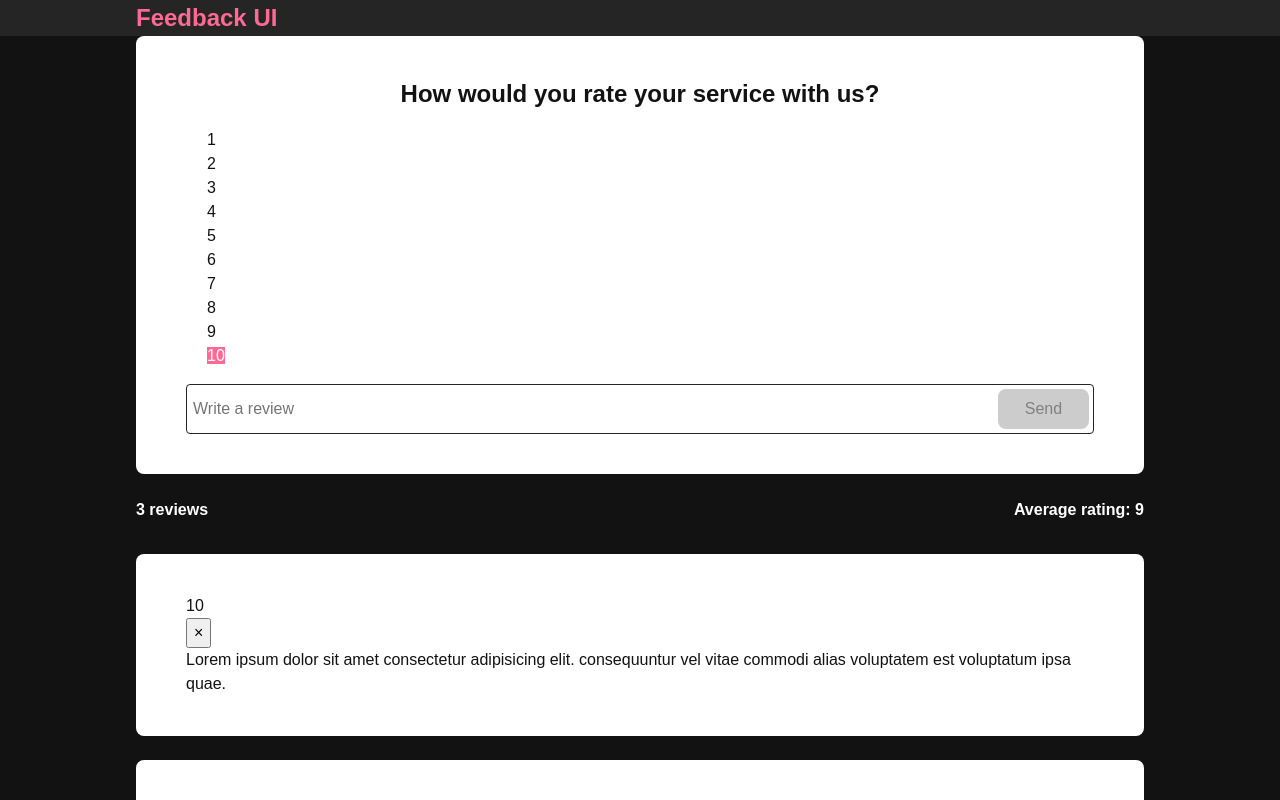
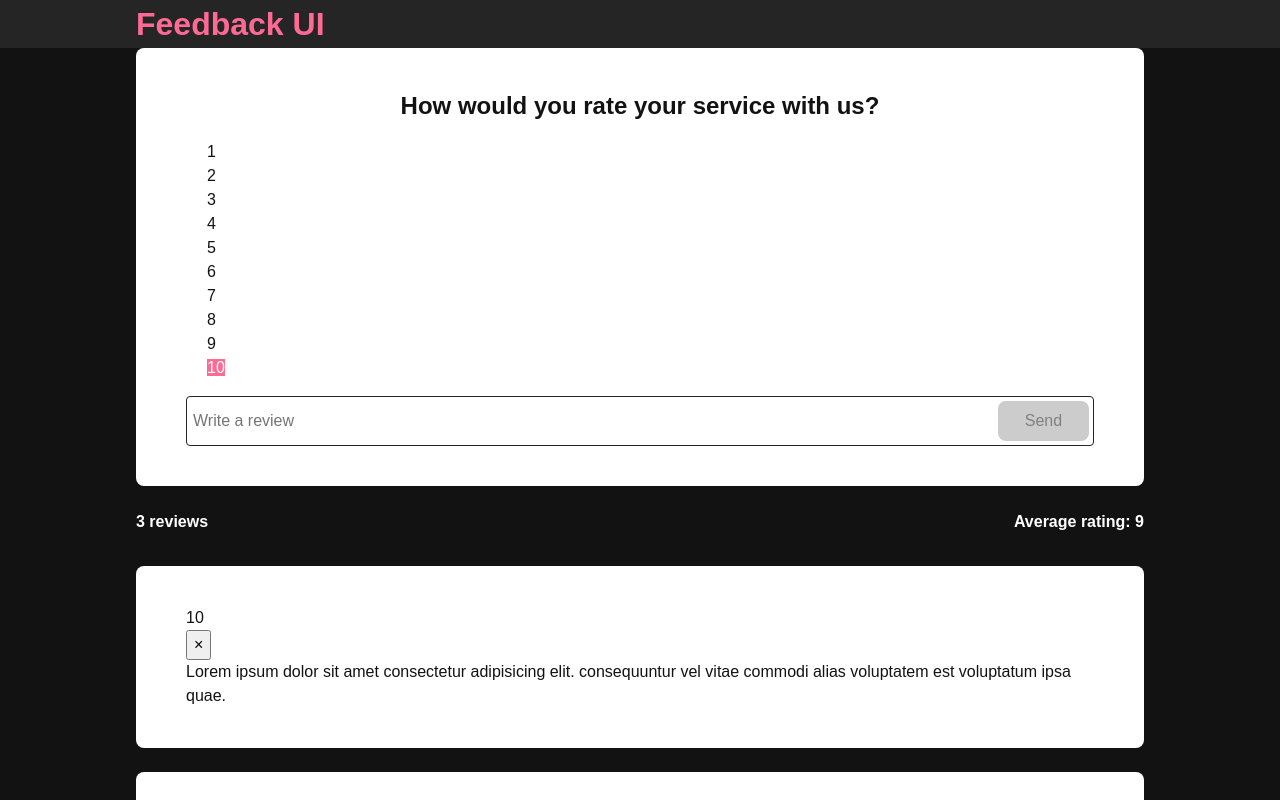
Before and after one commit to uxmoon/feedback-app, a React (Create React App) app: page / in a window 1280 px wide. Shown: the top 800 px of the page. Built offline with nearby package versions, Linux system fonts and the light colour scheme.

Commit message:
Fix heading

```diff
--- a/src/components/Header.jsx
+++ b/src/components/Header.jsx
@@ -8,7 +8,7 @@ function Header({ text, bgColor, textColor }) {
   return (
     <header style={headerStyles}>
       <div className='container'>
-        <h2>{text}</h2>
+        <h1>{text}</h1>
       </div>
     </header>
   )
```
